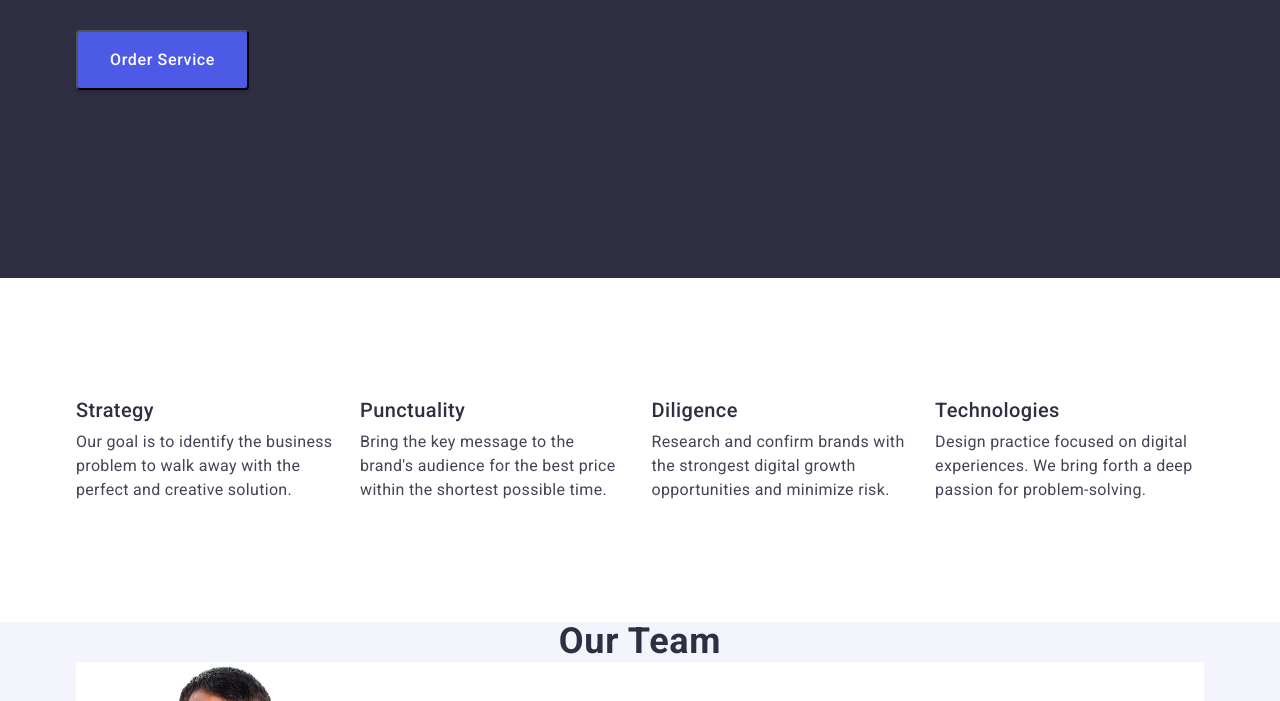
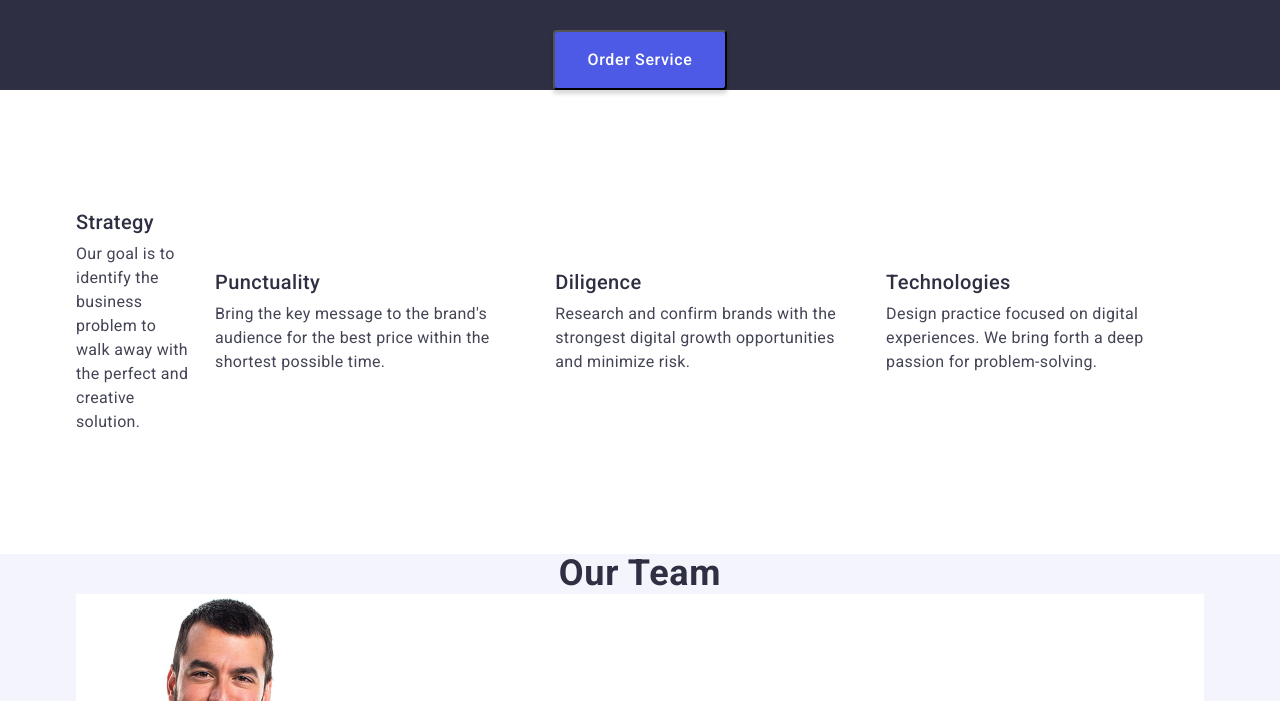
Before and after one commit to Milochka-Kutsenko83/goit-markup-hw-03, a plain HTML site: page index.html in a window 1280 px wide. Shown: the part 399-1100 px from the top of the page. Drawn offline with nearby package versions, Linux system fonts and the light colour scheme.

Commit message:
add styles file

```diff
--- a/css/styles.css
+++ b/css/styles.css
@@ -111,6 +111,7 @@ a{
 
    .title-page {
     background-color: #2e2f42;
+
 }
 
 .title {
@@ -136,10 +137,11 @@ a{
     line-height: 1.5;
     letter-spacing: 0.04em;
     color: #fff;
+    display: block;
     margin-left: auto;
     margin-right: auto;
-    margin-bottom: 188px;
     padding: 16px 32px;
+
     }
 
 .type-buttom:hover,
@@ -152,7 +154,7 @@ a{
 
 /* hidden section */
 
-.title-section-page {
+.title-section-page{
     display: flex;
     align-items: center;
     gap: 24px;
@@ -160,10 +162,10 @@ a{
 }
 
 .title-page-item{
-    width: calc(100%-72)/4 ;
+    width: calc((100% - 72px) / 4);
 }
 
-.title-section {
+.title-section{
     font-weight: 500;
     font-size: 20px;
     line-height: 1.2;
@@ -177,8 +179,11 @@ a{
     font-size: 16px;
     line-height: 1.5;
     letter-spacing: 0.02em;
+    color: #434455;
 }
 /* hidden section end*/
+
+/* section-team */
 
 .section-team {
      background-color: #f4f4fd;
```
